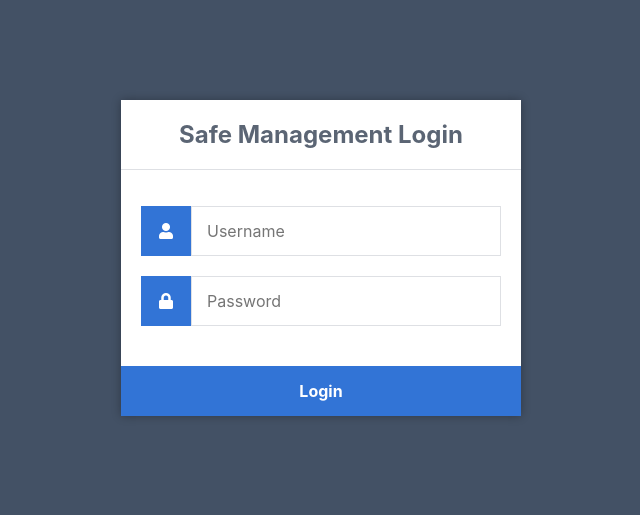
After one commit to credulous67/safe_mgmt_code, a PHP site: page /index.html in a window 1280 px wide. The commit adds this page. Shown: the top 515 px of the page, without its empty margins (319-959 px from the left). Run offline with PHP 8.4, Linux system fonts and the light colour scheme.

Commit message:
fedorea now built using specific digest of fedora37 db_seeder and php_httpd both require fedora db_seeder and phpmyadmin both need mariadb started first DocumentRoot is initial stab at log page etc

```diff
--- /dev/null
+++ b/DocumentRoot/index.html
@@ -0,0 +1,25 @@
+<!DOCTYPE html>
+<html>
+	<head>
+		<meta charset="utf-8">
+		<title>Login</title>
+                <link rel="stylesheet" href="https://use.fontawesome.com/releases/v5.7.1/css/all.css">
+                <link href="style.css" rel="stylesheet" type="text/css">
+	</head>
+	<body>
+		<div class="login">
+			<h1>Safe Management Login</h1>
+			<form action="authenticate.php" method="post">
+				<label for="username">
+					<i class="fas fa-user"></i>
+				</label>
+				<input type="text" name="username" placeholder="Username" id="username" required>
+				<label for="password">
+					<i class="fas fa-lock"></i>
+				</label>
+				<input type="password" name="password" placeholder="Password" id="password" required>
+				<input type="submit" value="Login">
+			</form>
+		</div>
+	</body>
+</html>
--- /dev/null
+++ b/DocumentRoot/style.css
@@ -0,0 +1,60 @@
+* {
+  	box-sizing: border-box;
+  	font-family: -apple-system, BlinkMacSystemFont, "segoe ui", roboto, oxygen, ubuntu, cantarell, "fira sans", "droid sans", "helvetica neue", Arial, sans-serif;
+  	font-size: 16px;
+  	-webkit-font-smoothing: antialiased;
+  	-moz-osx-font-smoothing: grayscale;
+}
+body {
+  	background-color: #435165;
+}
+.login {
+  	width: 400px;
+  	background-color: #ffffff;
+  	box-shadow: 0 0 9px 0 rgba(0, 0, 0, 0.3);
+  	margin: 100px auto;
+}
+.login h1 {
+  	text-align: center;
+  	color: #5b6574;
+  	font-size: 24px;
+  	padding: 20px 0 20px 0;
+  	border-bottom: 1px solid #dee0e4;
+}
+.login form {
+  	display: flex;
+  	flex-wrap: wrap;
+  	justify-content: center;
+  	padding-top: 20px;
+}
+.login form label {
+  	display: flex;
+  	justify-content: center;
+  	align-items: center;
+  	width: 50px;
+  	height: 50px;
+  	background-color: #3274d6;
+  	color: #ffffff;
+}
+.login form input[type="password"], .login form input[type="text"] {
+  	width: 310px;
+  	height: 50px;
+  	border: 1px solid #dee0e4;
+  	margin-bottom: 20px;
+  	padding: 0 15px;
+}
+.login form input[type="submit"] {
+  	width: 100%;
+  	padding: 15px;
+ 	margin-top: 20px;
+  	background-color: #3274d6;
+  	border: 0;
+  	cursor: pointer;
+  	font-weight: bold;
+  	color: #ffffff;
+  	transition: background-color 0.2s;
+}
+.login form input[type="submit"]:hover {
+	background-color: #2868c7;
+  	transition: background-color 0.2s;
+}
```
Also changed, not shown: DocumentRoot/authenticate.php (added, +52 -0 lines), DocumentRoot/config.php (added, +13 -0 lines), DocumentRoot/index.php (+17 -1 lines), docker-compose.yml (+27 -22 lines), README.md, 3 other files.
